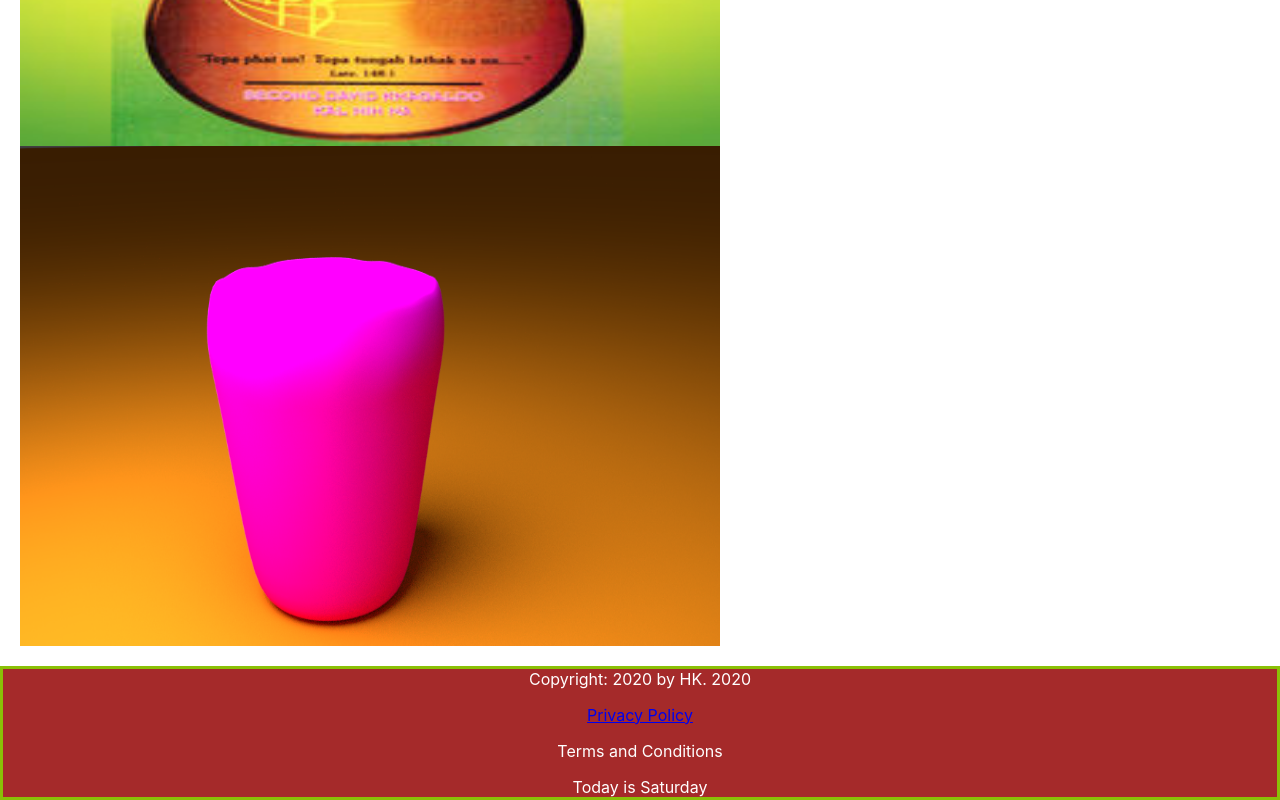
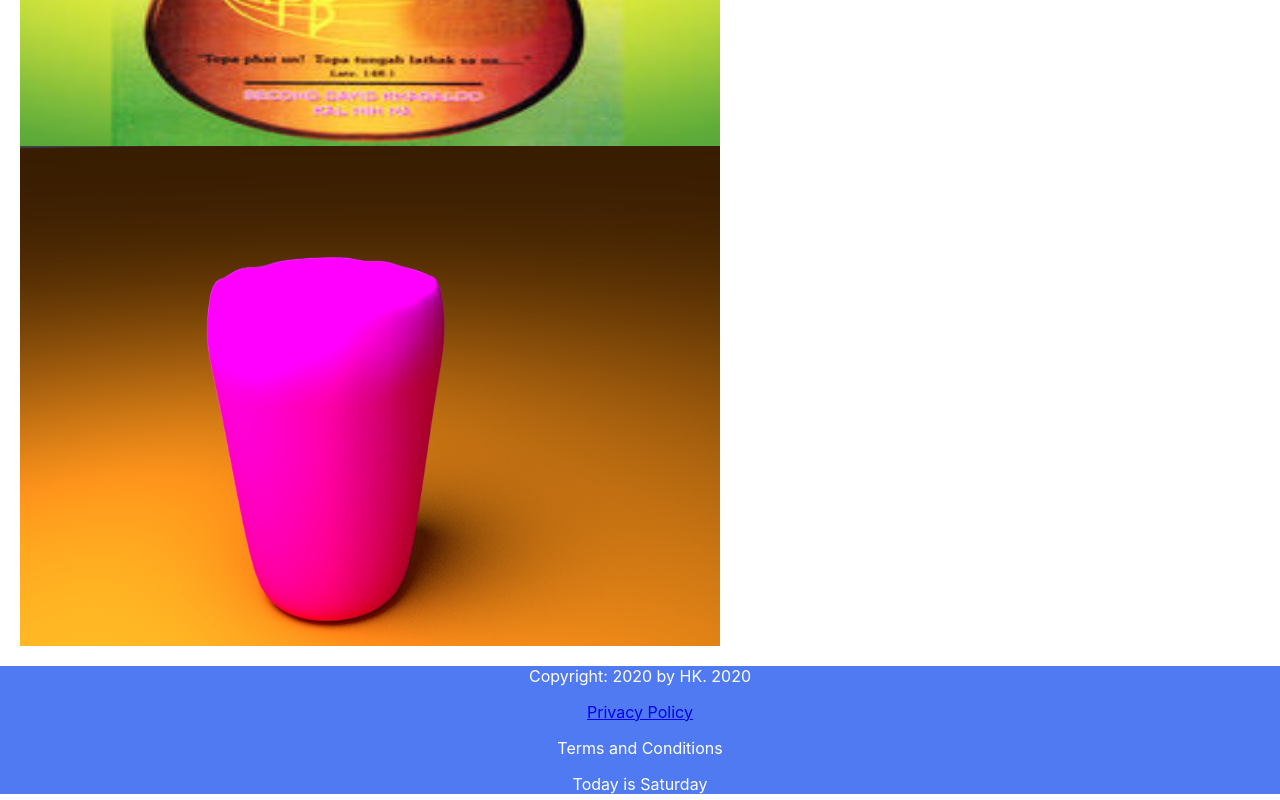
Before and after one commit to hkhual/Shalom_Zomi, a React (Create React App) app: page / in a window 1280 px wide. Shown: the part 4007-4807 px from the top of the page. Built offline with nearby package versions, Linux system fonts and the light colour scheme.

Commit message:
added react-awesome-slider library to the project

```diff
--- a/package.json
+++ b/package.json
@@ -7,6 +7,7 @@
     "@testing-library/react": "^9.3.2",
     "@testing-library/user-event": "^7.1.2",
     "react": "^16.13.1",
+    "react-awesome-slider": "^4.1.0",
     "react-dom": "^16.13.1",
     "react-router-dom": "^5.2.0",
     "react-scripts": "^3.4.3"
--- a/src/App.css
+++ b/src/App.css
@@ -11,10 +11,9 @@ body {
   display: flex;
   text-decoration: none;
   margin: 20px;
+  align-content: center;
   justify-content: left;
   flex-flow: column;
-
-
 
 }
 
@@ -30,16 +29,13 @@ body {
 
 }
 
-
-
-
 .footer-main{
   background-color: rgb(79, 122,241);
   color: white;
   bottom: 10px;
-  border: 3px solid #8AC007;
   text-align: center;
 }
+
 
 .App {
   text-align: center;
--- a/src/components/Footer.css
+++ b/src/components/Footer.css
@@ -1,4 +1,9 @@
 
-.footer-main{
-    background-color: brown;
-}
+
+/* .footer-main{
+    background-color: rgb(79, 122,241);
+    color: white;
+    bottom: 10px;
+    text-align: center;
+  }
+   */
--- a/src/components/Slideshow.js
+++ b/src/components/Slideshow.js
@@ -1,5 +1,28 @@
 import React, { Component } from "react";
+import AwesomeSlider from 'react-awesome-slider';
+import 'react-awesome-slider/dist/styles.css';
+import table from '../images/table_background.jpeg';
+import bible_book from '../images/brown-book-page.jpg';
+import worship from '../images/hands-worship.jpg';
+import church_1 from '../images/church_1.jpg';
+import church_2 from '../images/church_2.jpg';
+import church_3 from '../images/church_3.jpg';
+import worship_lead from '../images/IMG_0100.JPG';
+import Gal_Hiam from '../images/Gal_Hiam.jpg';
+import Cup from '../images/cup.png';
 
-export default function Slideshow() {
-  return <section className="slideshow">Slideshow</section>;
-}
+
+const slider = (
+  <AwesomeSlider>
+    <div data-src="../images/cup.png" />
+    <div data-src="../images/Gal_Hiam.jpg" />
+  </AwesomeSlider>
+);
+
+export default slider;
+
+
+
+// export default function Slideshow() {
+//   return <section className="slideshow">Slideshow</section>;
+// }
```
Also changed, not shown: src/components/Body.js (+16 -0 lines), 1 other file (tests, documents, lock files or other folders).
